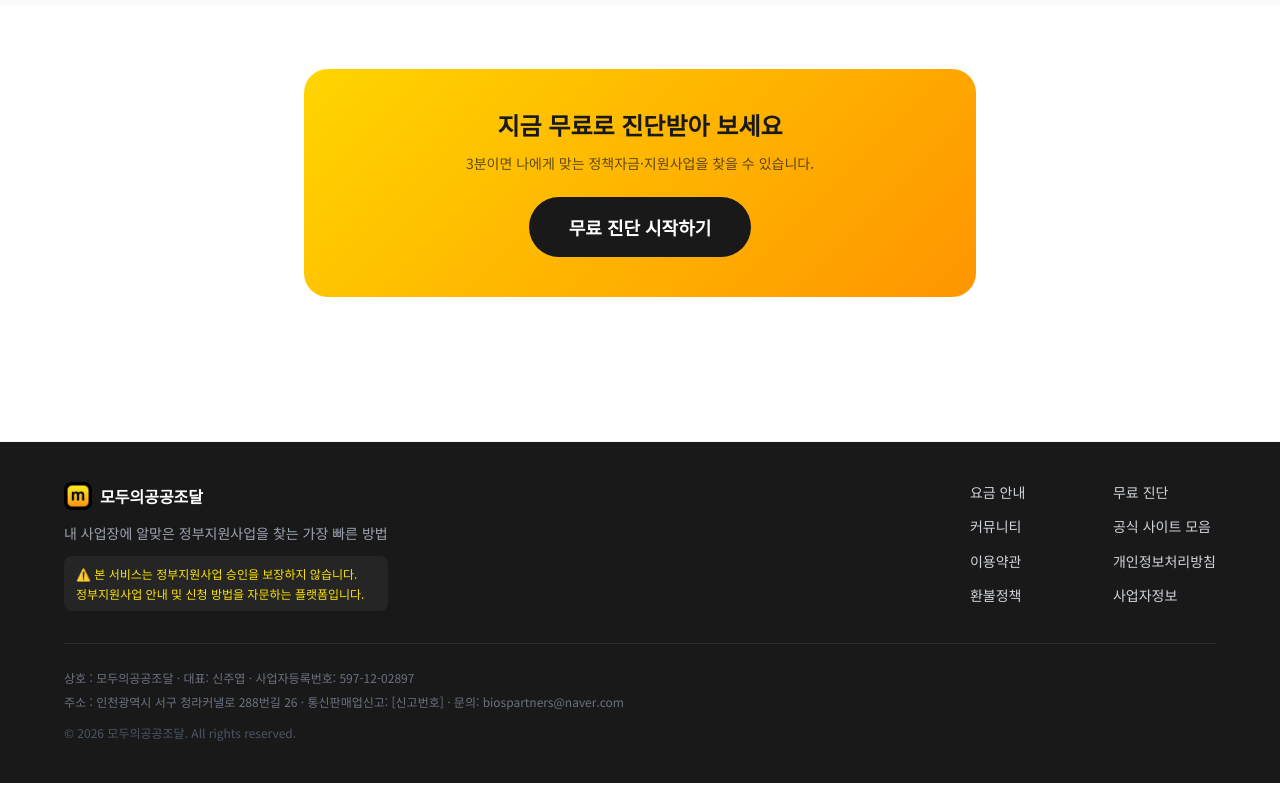
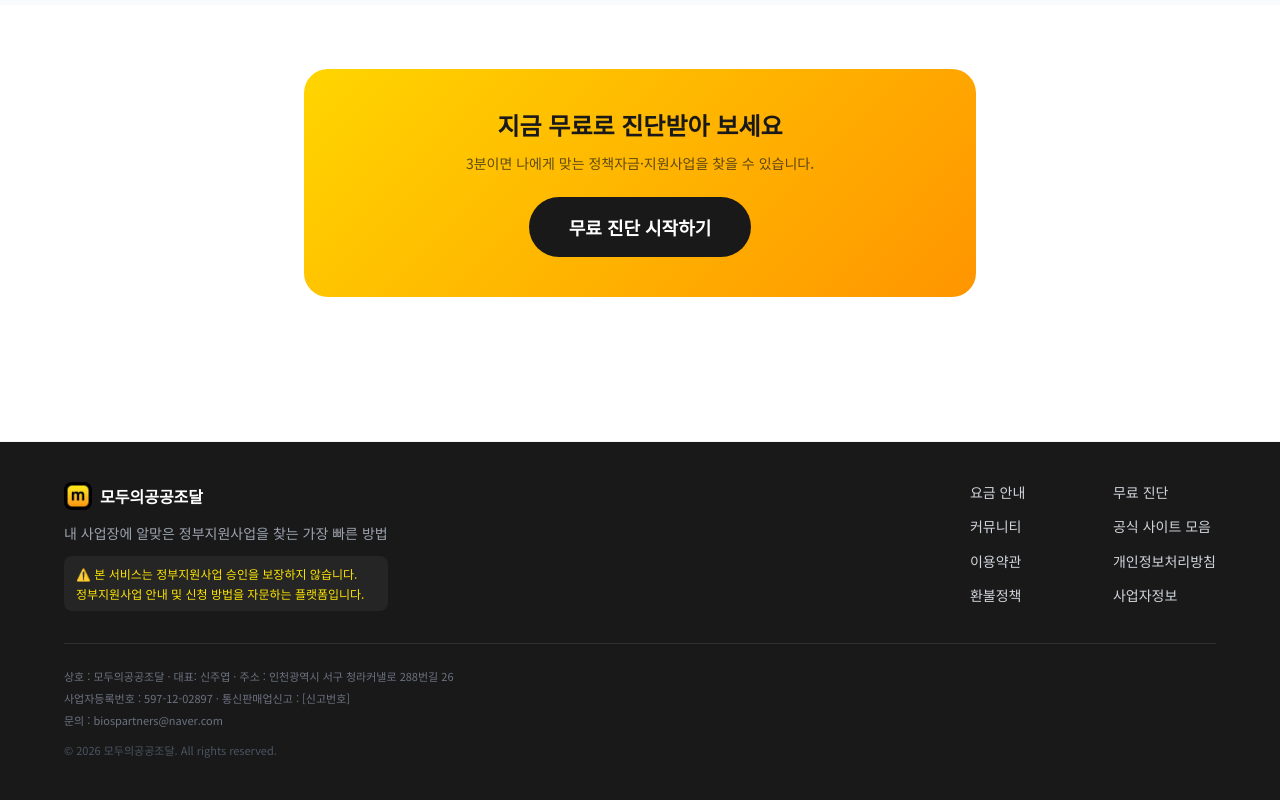
Before and after one commit to ppfa26/PPFA26, a Next.js app: page / in a window 1280 px wide. Shown: the part 2804-3604 px from the top of the page. Built offline with nearby package versions, Linux system fonts and the light colour scheme; a web font is replaced by a local one.

Commit message:
푸터 사업자정보 3줄 재배치 + 글자 축소(11px)

```diff
--- a/src/components/Footer.tsx
+++ b/src/components/Footer.tsx
@@ -71,12 +71,15 @@ export default function Footer() {
         </div>
 
         {/* 사업자 정보 */}
-        <div className="mt-8 border-t border-white/10 pt-6 text-xs leading-relaxed text-gray-500">
+        <div className="mt-8 break-keep border-t border-white/10 pt-6 text-[11px] leading-relaxed text-gray-500">
           <Editable id="footer-bizinfo" as="p">
-            상호 : 모두의공공조달 · 대표: 신주엽 · 사업자등록번호: 597-12-02897
+            상호 : 모두의공공조달 · 대표: 신주엽 · 주소 : 인천광역시 서구 청라커낼로 288번길 26
           </Editable>
           <Editable id="footer-bizinfo2" as="p" className="mt-1">
-            주소 : 인천광역시 서구 청라커낼로 288번길 26 · 통신판매업신고: [신고번호] · 문의: biospartners@naver.com
+            사업자등록번호 : 597-12-02897 · 통신판매업신고 : [신고번호]
+          </Editable>
+          <Editable id="footer-bizinfo3" as="p" className="mt-1">
+            문의 : biospartners@naver.com
           </Editable>
           <p className="mt-3 text-gray-600">
             © {new Date().getFullYear()} 모두의공공조달. All rights reserved.
```
